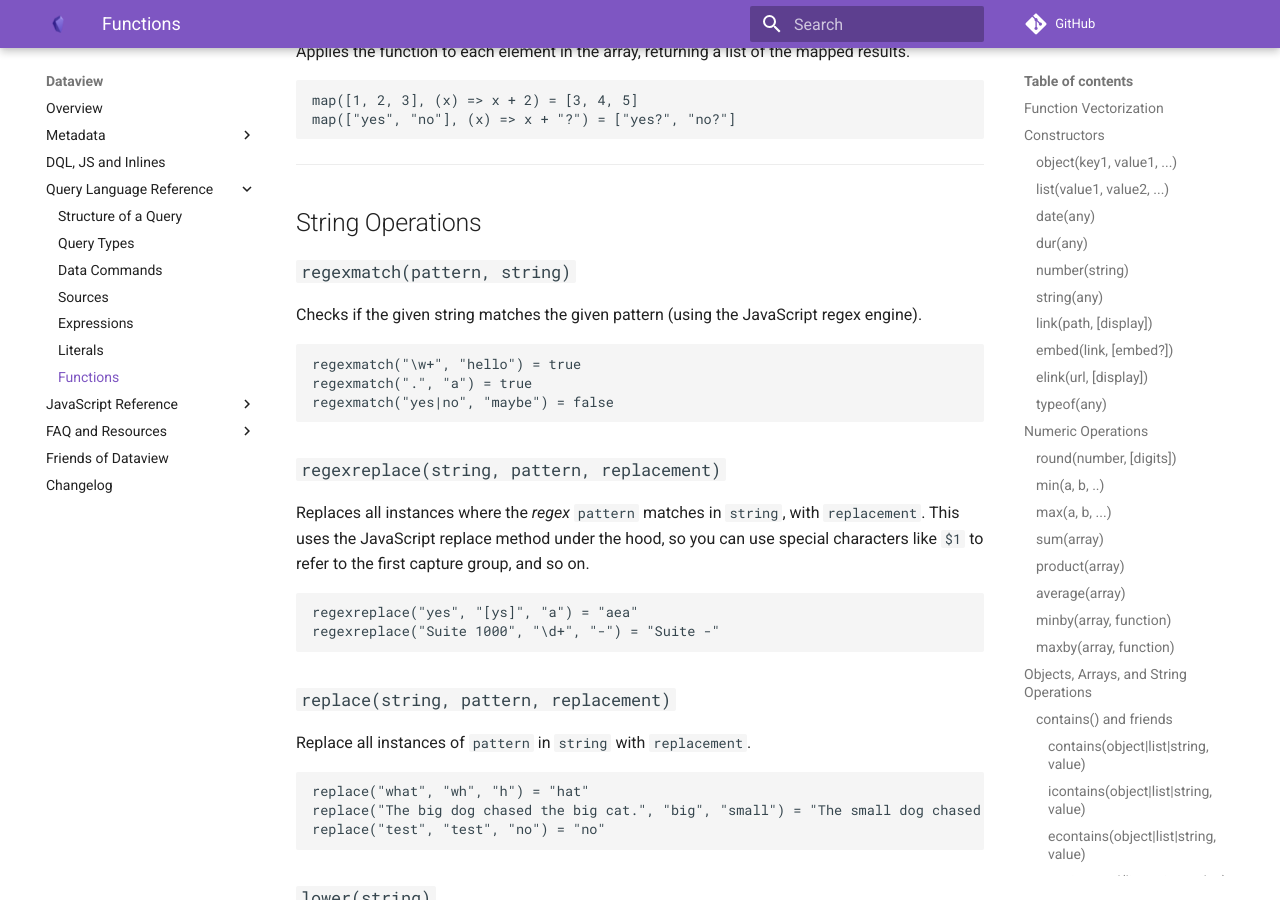
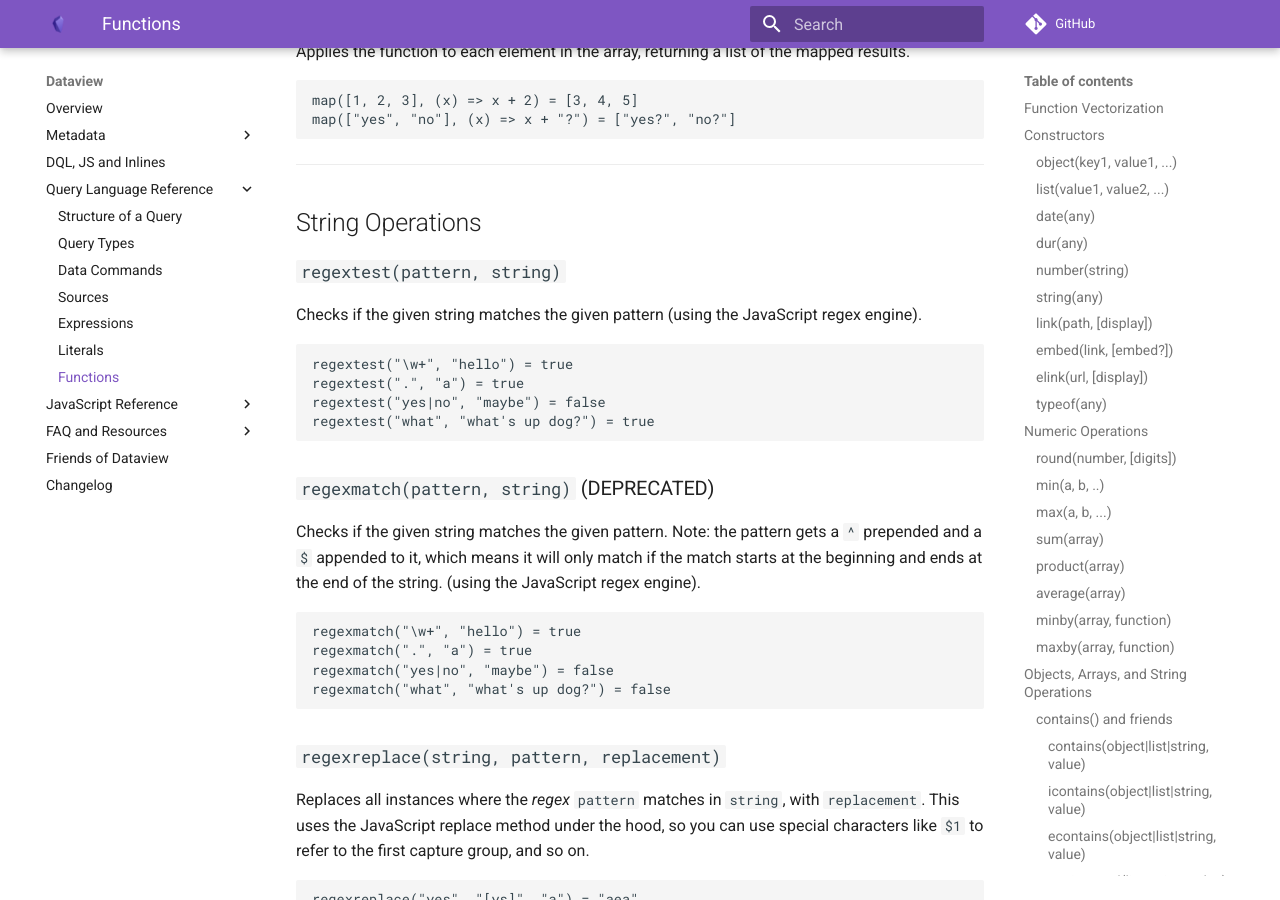
Before and after one commit to blacksmithgu/obsidian-dataview, an MkDocs documentation site: the page built from docs/docs/reference/functions.md, in a window 1280 px wide and 900 px high, scrolled down 9415 px. Built offline with MkDocs 1.6.1 and Material for MkDocs 9.7.7, drawn with Linux system fonts in a browser that asks for light colours; comment, search, counter and statistics services are not loaded.

Commit message:
feat: add a new regextest function and deprecate regexmatch (#1584)
* fix(regexmatch): not add ^ and $ to all patterns

* Revert "fix(regexmatch): not add ^ and $ to all patterns"

This reverts commit 95909e0a7c40f5e62d16e29aca897171f2b5f38d.

* feat: add a new regextest function and deprecate regexmatch

* fix(docs): typo

````diff
--- a/docs/docs/reference/functions.md
+++ b/docs/docs/reference/functions.md
@@ -456,14 +456,28 @@ map(["yes", "no"], (x) => x + "?") = ["yes?", "no?"]
 
 ## String Operations
 
-### `regexmatch(pattern, string)`
+### `regextest(pattern, string)`
 
 Checks if the given string matches the given pattern (using the JavaScript regex engine).
+
+```
+regextest("\w+", "hello") = true
+regextest(".", "a") = true
+regextest("yes|no", "maybe") = false
+regextest("what", "what's up dog?") = true
+```
+
+### `regexmatch(pattern, string)` (DEPRECATED)
+
+Checks if the given string matches the given pattern. Note: the pattern gets a `^`
+prepended and a `$` appended to it, which means it will only match if the match starts at
+the beginning and ends at the end of the string. (using the JavaScript regex engine).
 
 ```
 regexmatch("\w+", "hello") = true
 regexmatch(".", "a") = true
 regexmatch("yes|no", "maybe") = false
+regexmatch("what", "what's up dog?") = false
 ```
 
 ### `regexreplace(string, pattern, replacement)`
````
Also changed, not shown: docs/docs/reference/expressions.md (+1 -1 lines), 3 other files.
